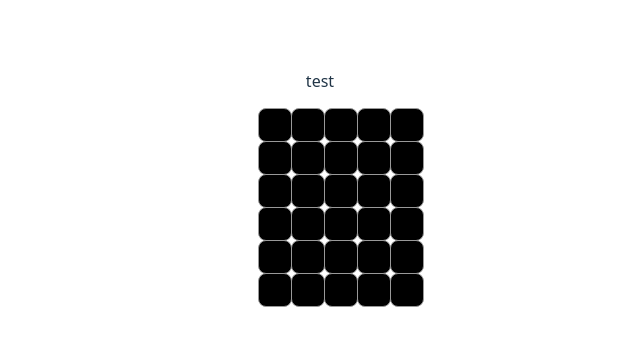
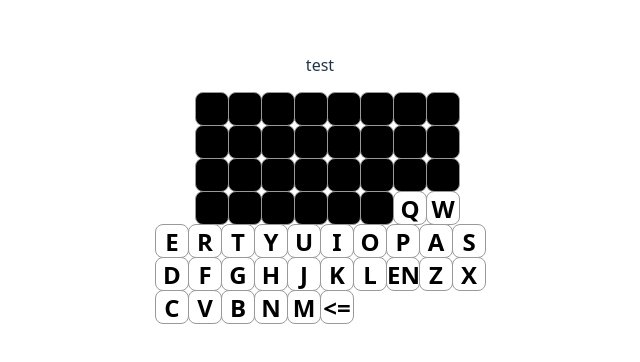
Before and after one commit to StuartLiam/Not_Wordle, a React (Vite) app: page / in a window 1280 px wide. Shown: the part 220-582 px from the top of the page, without its empty margins (320-960 px from the left). Built offline with nearby package versions, Linux system fonts and the light colour scheme.

Commit message:
added keyboard back to app.tsx

```diff
--- a/src/App.tsx
+++ b/src/App.tsx
@@ -36,7 +36,7 @@ function App() {
     <>
       <p>{input}</p>
       <Grid currInput = {input}/>
-
+      <KeyBoard></KeyBoard>
 
     </>
   )
```
